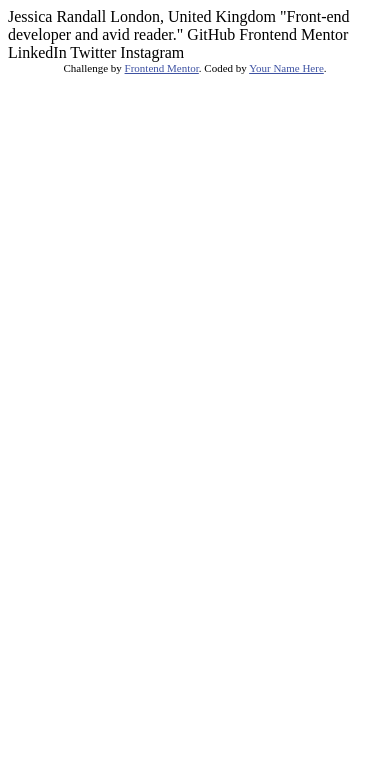
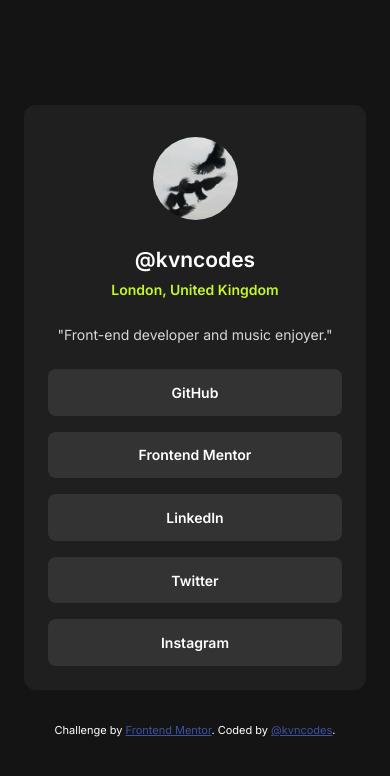
Before and after one commit to kvncodes/FrontEnd-Mentor__Social-Profile, a plain HTML site: page index.html in a window 390 px wide. Drawn offline with Linux system fonts and the light colour scheme.

Commit message:
Responsive Active States No ReadMe

```diff
--- a/index.html
+++ b/index.html
@@ -1,34 +1,65 @@
 <!DOCTYPE html>
 <html lang="en">
 	<head>
-  <meta charset="UTF-8">
-  <meta name="viewport" content="width=device-width, initial-scale=1.0"> <!-- displays site properly based on user's device -->
+		<meta charset="UTF-8" />
+		<meta name="viewport" content="width=device-width, initial-scale=1.0" />
+		<!-- displays site properly based on user's device -->
 
-  <link rel="icon" type="image/png" sizes="32x32" href="./assets/images/favicon-32x32.png">
+		<link
+			rel="icon"
+			type="image/png"
+			sizes="32x32"
+			href="./assets/images/favicon-32x32.png"
+		/>
 
 		<title>Frontend Mentor | Social links profile</title>
 
-  <!-- Feel free to remove these styles or customise in your own stylesheet 👍 -->
 		<style>
-    .attribution { font-size: 11px; text-align: center; }
-    .attribution a { color: hsl(228, 45%, 44%); }
+			.attribution {
+				font-size: 11px;
+				text-align: center;
+			}
+			.attribution a {
+				color: hsl(228, 45%, 44%);
+			}
 		</style>
+
+		<link rel="stylesheet" href="style.css" />
 	</head>
 	<body>
+		<article class="social-links-container">
+			<div class="profile-details">
+				<img src="assets/images/Profile.jpg" alt="" />
 
-  Jessica Randall
-  London, United Kingdom
-  "Front-end developer and avid reader."
+				<div class="profile-description">
+					<h1>@kvncodes</h1>
+					<p>London, United Kingdom</p>
+				</div>
 
-  GitHub
-  Frontend Mentor
-  LinkedIn
-  Twitter
-  Instagram
+				<h2>"Front-end developer and music enjoyer."</h2>
+			</div>
+
+			<div class="links-group">
+				<a href="https://github.com/kvncodes">GitHub</a>
+				<a href="https://www.frontendmentor.io/profile/kvncodes"
+					>Frontend Mentor</a
+				>
+				<a href="https://www.linkedin.com/">LinkedIn</a>
+				<a href="https://x.com/home">Twitter</a>
+				<a href="https://www.instagram.com/">Instagram</a>
+			</div>
+		</article>
 
 		<div class="attribution">
-    Challenge by <a href="https://www.frontendmentor.io?ref=challenge" target="_blank">Frontend Mentor</a>.
-    Coded by <a href="#">Your Name Here</a>.
+			Challenge by
+			<a
+				href="https://www.frontendmentor.io?ref=challenge"
+				target="_blank"
+				>Frontend Mentor</a
+			>. Coded by
+			<a href="https://www.frontendmentor.io/profile/kvncodes"
+				>@kvncodes</a
+			>.
 		</div>
 	</body>
 </html>
--- /dev/null
+++ b/style.css
@@ -0,0 +1,168 @@
+@import url("https://fonts.googleapis.com/css2?family=Inter:ital,opsz,wght@0,14..32,100..900;1,14..32,100..900&display=swap");
+
+:root {
+	--clr-primary-green-400: hsl(75, 94%, 57%);
+
+	--clr-neutral-100: hsl(0, 0%, 100%);
+	--clr-neutral-700: hsl(0, 0%, 20%);
+	--clr-neutral-800: hsl(0, 0%, 12%);
+	--clr-neutral-900: hsl(0, 0%, 8%);
+
+	--ff-base: "Inter", sans-serif;
+
+	--fs-base: 0.875rem;
+
+	--fw-base: 400;
+	--fw-strong: 600;
+	--fw-bold: 700;
+}
+
+@layer reset {
+	*,
+	*::before,
+	*::after {
+		box-sizing: border-box;
+	}
+
+	* {
+		margin: 0;
+		padding: 0;
+	}
+
+	/* 3. Enable keyword animations */
+	@media (prefers-reduced-motion: no-preference) {
+		html {
+			interpolate-size: allow-keywords;
+		}
+	}
+
+	body {
+		/* 4. Add accessible line-height */
+		line-height: 1.5;
+		/* 5. Improve text rendering */
+		-webkit-font-smoothing: antialiased;
+	}
+
+	img,
+	picture,
+	video,
+	canvas,
+	svg {
+		display: block;
+		max-width: 100%;
+	}
+
+	input,
+	button,
+	textarea,
+	select {
+		font: inherit;
+	}
+
+	p,
+	h1,
+	h2,
+	h3,
+	h4,
+	h5,
+	h6 {
+		overflow-wrap: break-word;
+	}
+
+	p {
+		text-wrap: pretty;
+	}
+	h1,
+	h2,
+	h3,
+	h4,
+	h5,
+	h6 {
+		text-wrap: balance;
+	}
+}
+
+body {
+	font-family: var(--ff-base);
+	font-size: var(--fs-base);
+	font-weight: var(--fw-base);
+	background-color: var(--clr-neutral-900);
+	color: var(--clr-neutral-100);
+	display: flex;
+	flex-direction: column;
+	justify-content: center;
+	align-items: center;
+	min-height: 100svh;
+	padding-inline: 1.5rem;
+}
+
+.social-links-container {
+	background-color: var(--clr-neutral-800);
+	width: 100%;
+	padding: 2rem 1.5rem 1.5rem;
+	display: flex;
+	flex-direction: column;
+	gap: 1.5rem;
+	margin-block-end: 2rem;
+	text-align: center;
+	border-radius: 12px;
+	max-width: 400px;
+}
+
+.social-links-container .profile-details {
+	display: flex;
+	flex-direction: column;
+	gap: 1.5rem;
+	justify-content: center;
+	align-items: center;
+}
+
+.social-links-container .profile-details img {
+	border-radius: 50%;
+	width: 85px;
+	height: auto;
+}
+
+.profile-description {
+	display: flex;
+	flex-direction: column;
+	gap: 0.2rem;
+}
+
+.profile-description h1 {
+	font-weight: var(--fw-strong);
+}
+
+.profile-description p {
+	color: var(--clr-primary-green-400);
+	font-weight: var(--fw-strong);
+}
+
+.profile-details h2 {
+	font-size: var(--fs-base);
+	font-weight: 400;
+	color: rgb(216, 216, 216);
+}
+
+.links-group {
+	display: flex;
+	flex-direction: column;
+	gap: 1rem;
+}
+
+.links-group a {
+	background-color: var(--clr-neutral-700);
+	color: var(--clr-neutral-100);
+	font-weight: var(--fw-strong);
+	text-decoration: none;
+	padding-block: 0.8rem;
+	border-radius: 0.5rem;
+	cursor: pointer;
+	transition: color 0.2s ease, background-color 0.2s ease;
+}
+
+.links-group a:hover {
+	background-color: var(--clr-primary-green-400);
+	color: var(--clr-neutral-900);
+	font-weight: 700;
+}
```
Also changed, not shown: assets/images/Profile.jpg (added). Lines whose indentation alone changed are shown as unchanged.
